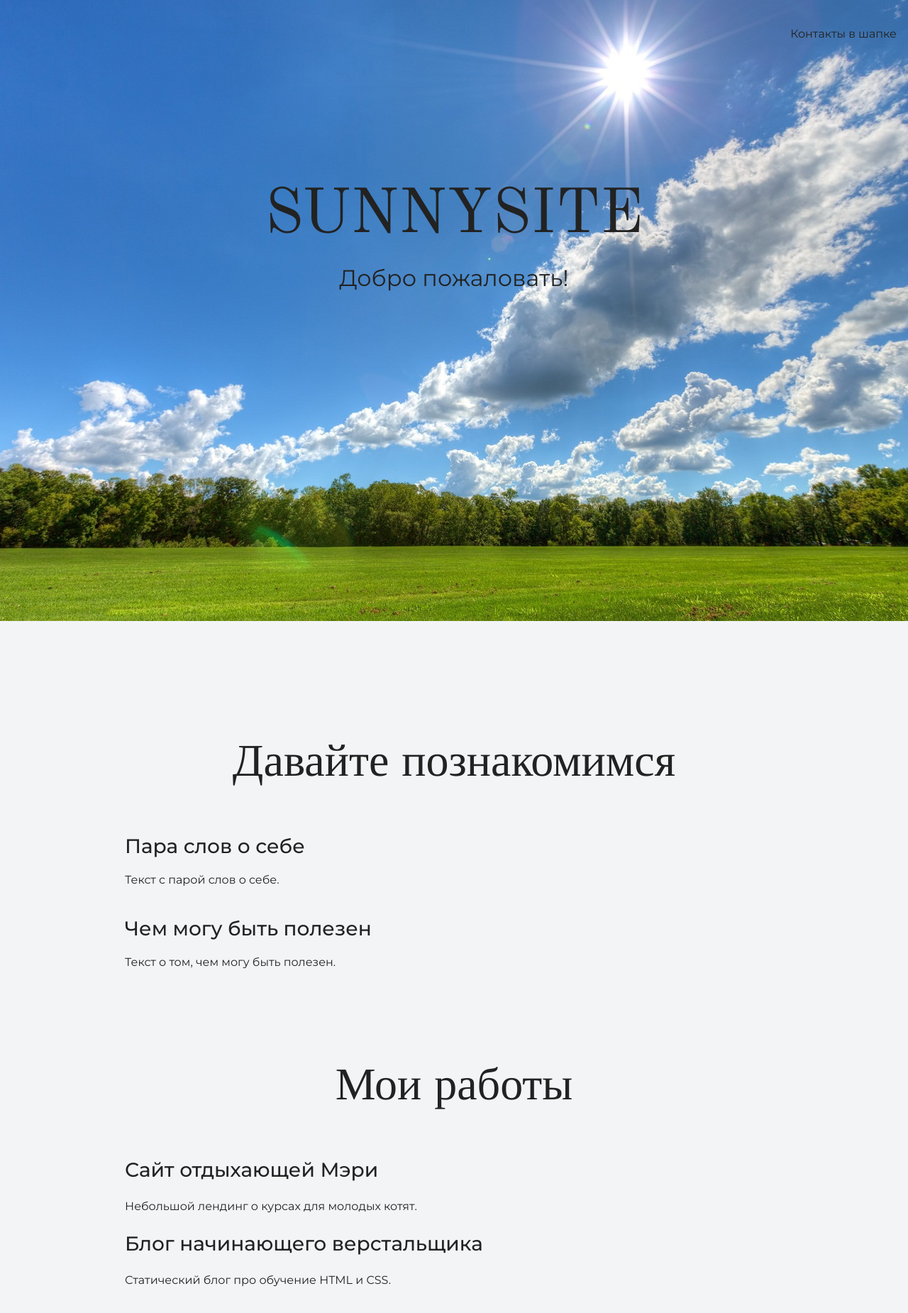
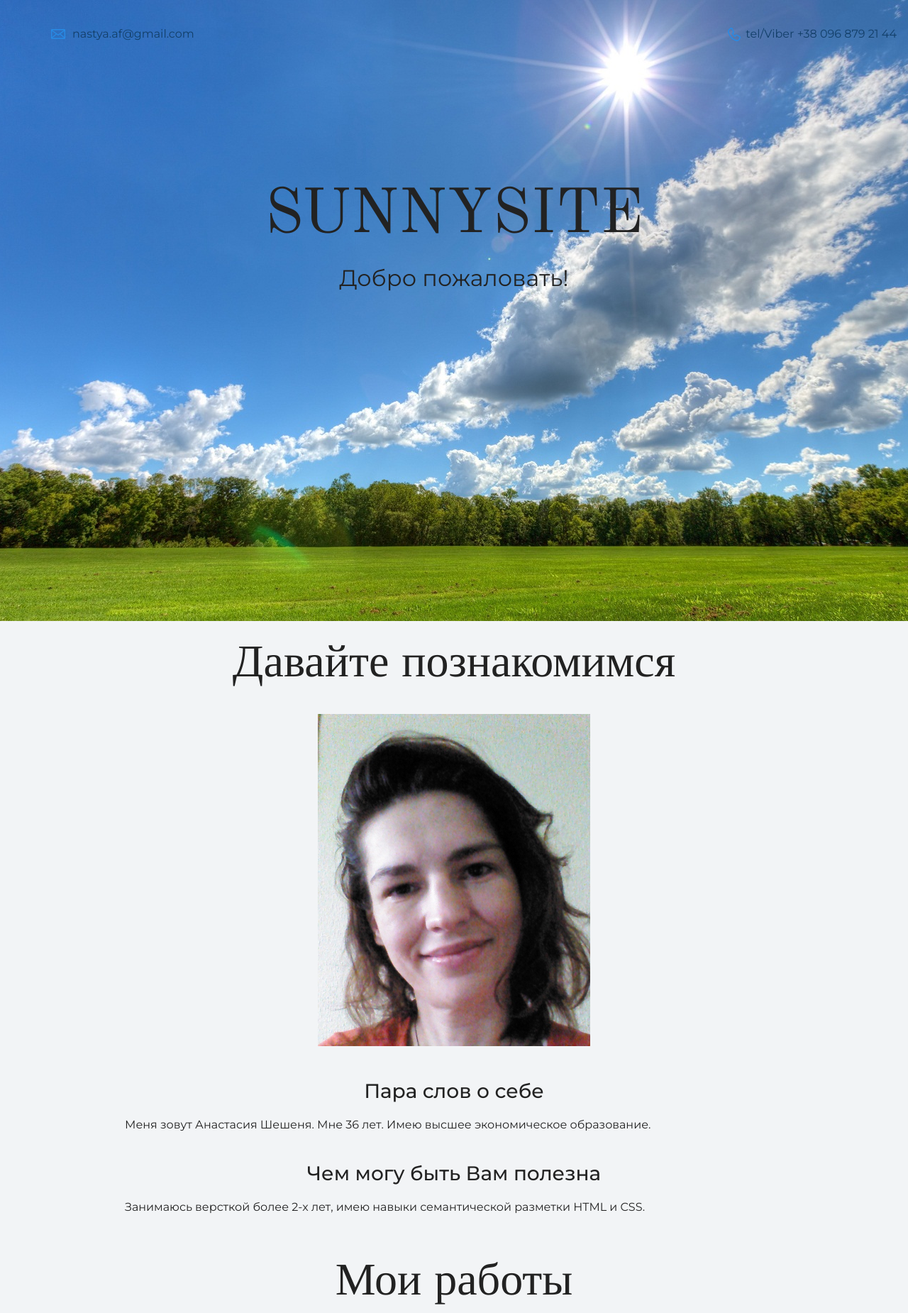
Before and after one commit to Antasnasia/sunnysite, a plain HTML site: page index.html in a window 1280 px wide. Shown: the top 1850 px of the page at 71% size. Drawn offline with nearby package versions, Linux system fonts and the light colour scheme.

Commit message:
folder source, folder files, renew index.html
Добавление контактов, добавление фото, инф. о моих работах, загруж сайт о мэри

```diff
--- a/index.html
+++ b/index.html
@@ -10,7 +10,8 @@
   <body>
     <header class="page-header">
       <div class="container">
-      Контакты в шапке
+      <a class="header-email" href="mailto:nastya.af@gmail.com">nastya.af@gmail.com </a>
+        <a class="header-phone" href="tel:+380968792144">tel/Viber +38 096 879 21 44 </a>
     </div>
     </header>
 
@@ -25,20 +26,25 @@
     <section class="intro">
       <div class="container">
       <h2 class="subheading">Давайте познакомимся</h2>
+      <figure class="user-image">
+        <img src="files/user.jpg" width="384" height=auto alt=" MY Фотография">
+      </figure>
       <h3>Пара слов о себе</h3>
-      <p>Текст с парой слов о себе.</p>
-      <h3>Чем могу быть полезен</h3>
-      <p>Текст о том, чем могу быть полезен.</p>
+      <p>Меня зовут Анастасия Шешеня. Мне 36 лет. Имею высшее экономическое образование.</p>
+      <h3>Чем могу быть Вам полезна</h3>
+      <p>Занимаюсь версткой более 2-х лет, имею навыки семантической разметки HTML и CSS.</p>
       </div>
     </section>
 
     <section class="portfolio">
       <div class="container">
       <h2 class="subheading">Мои работы</h2>
-
+            <figure class="project-image">
+        <img src="files/project.jpg" width="540" height=auto alt="Cайт отдыхыющей Мэри">
+      </figure>
       <h3>Сайт отдыхающей Мэри</h3>
       <p>Небольшой лендинг о курсах для молодых котят.</p>
-
+      <a class="button" href="source/my_project1_mery/index.html">Открыть страницу</a>
       <h3>Блог начинающего верстальщика</h3>
       <p>Статический блог про обучение HTML и CSS.</p>
       </div>
@@ -46,7 +52,8 @@
 
     <footer class="page-footer">
       <div class="container">
-      Контакты в подвале
+        <a class="footer-email" href="mailto:nastya.af@gmail.com">nastya.af@gmail.com </a>
+        <a class="footer-phone" href="tel:+380968792144">tel/Viber +38 096 879 21 44 </a>
       </div>
     </footer>
   </body>
--- a/styleN.css
+++ b/styleN.css
@@ -25,13 +25,14 @@ body {
 
 .page-header .container,
 .page-footer .container {
+  display: flex;
   max-width: 1408px;
-  text-align: right;
+  justify-content: space-between;
 }
 
 .page-header a {
   margin-left: 56px;
-  color: #288be6;
+  color: #133f69;
   text-decoration: none;
   background-repeat: no-repeat;
   background-position: left;
@@ -40,15 +41,18 @@ body {
 .header-email {
   padding-left: 30px;
   background-image: url("img/icon-email-header.svg");
+
+
 }
 
 .header-phone {
   padding-left: 25px;
   background-image: url("img/icon-phone-header.svg");
+
 }
 
 .hero-image {
-  margin-bottom: 620px;
+  margin-bottom: 480px;
 }
 
 .hero-image .container {
@@ -71,11 +75,11 @@ body {
 }
 
 .intro {
-  margin: 0 0 120px;
+  margin: 0 0 50px;
 }
 
 .subheading {
-  margin: 0 0 56px;
+  margin: 0 0 30px;
   font-family: "Old Standard TT", "Times", "Times New Roman", serif;
   font-size: 64px;
   line-height: 80px;
@@ -94,6 +98,7 @@ body {
   font-size: 28px;
   line-height: 40px;
   font-weight: 500;
+  text-align: center;
 }
 
 .intro p {
@@ -168,6 +173,7 @@ body {
   border-radius: 4px;
   background-color: #288be6;
   color: #ffffff;
+  margin-bottom: 30px;
 }
 
 .page-footer {
```
Also changed, not shown: files/project.jpg (added), files/user.jpg (added).
